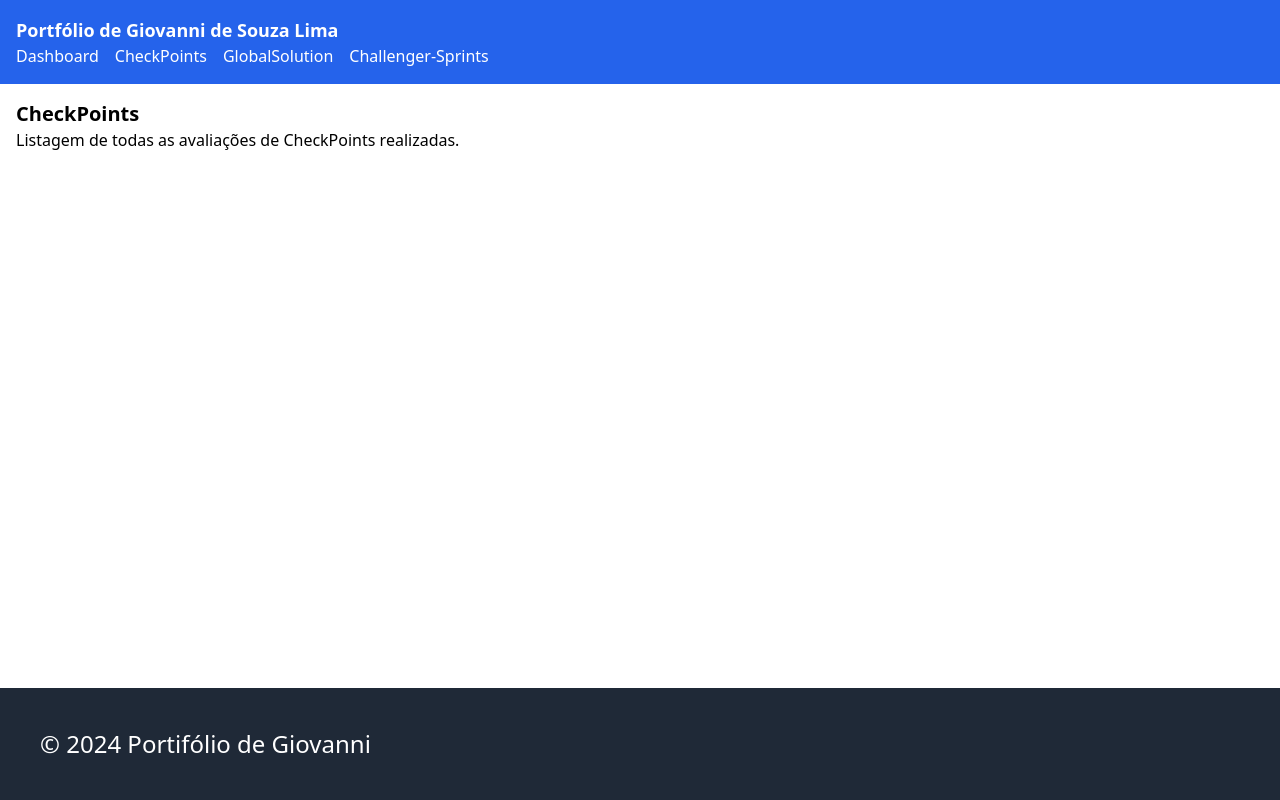
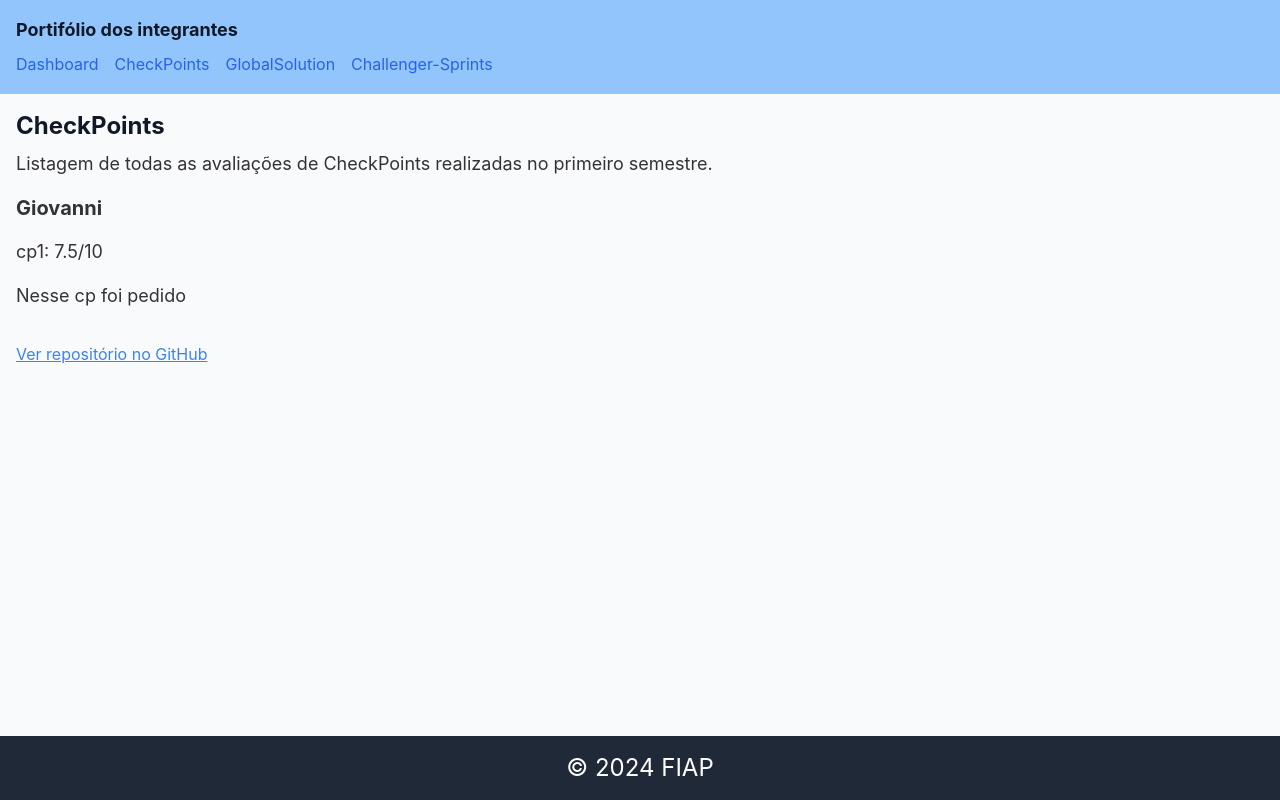
Before and after one commit to GiovanniSouzaL/cp6front-end, a Next.js app in the folder cp6front/: page /checkpoints in a window 1280 px wide. Built offline with nearby package versions, Linux system fonts and the light colour scheme.

Commit message:
Adições bacanudas

```diff
--- a/cp6front/src/app/checkpoints/page.tsx
+++ b/cp6front/src/app/checkpoints/page.tsx
@@ -1,8 +1,14 @@
 export default function CheckPoints() {
     return (
       <div className="p-4">
-        <h2 className="text-xl font-bold">CheckPoints</h2>
-        <p>Listagem de todas as avaliações de CheckPoints realizadas.</p>
+        <h2 className="text-2xl font-bold">CheckPoints</h2>
+        <p>Listagem de todas as avaliações de CheckPoints realizadas no primeiro semestre.</p>
+        <p className="text-xl font-bold mb-4">Giovanni</p>
+        <p>cp1: 7.5/10</p>
+        <p>Nesse cp foi pedido</p>
+                <a
+          href="https://github.com/GiovanniSouzaL/CP1" target="_blank" rel="noopener noreferrer" className="inline-block mt-4 text-blue-500 underline hover:text-blue-700 transition duration-200">Ver repositório no GitHub
+        </a>
       </div>
     );
   }
--- a/cp6front/src/app/globals.css
+++ b/cp6front/src/app/globals.css
@@ -1,3 +1,92 @@
 @tailwind base;
 @tailwind components;
 @tailwind utilities;
+
+*,
+*::before,
+*::after {
+  margin: 0;
+  padding: 0;
+  box-sizing: border-box;
+}
+
+html {
+  scroll-behavior: smooth;
+}
+
+body {
+  font-family: 'Inter', sans-serif;
+  color: #333;
+  background-color: #f9fafb;
+  line-height: 1.6;
+  -webkit-font-smoothing: antialiased;
+  -moz-osx-font-smoothing: grayscale;
+}
+
+a {
+  color: #2563eb;
+  text-decoration: none;
+  transition: color 0.3s ease;
+}
+
+a:hover {
+  color: #1d4ed8;
+}
+
+h1, h2, h3, h4, h5, h6 {
+  font-weight: bold;
+  color: #111827;
+  margin-bottom: 0.5rem;
+}
+
+p {
+  margin-bottom: 1rem;
+  font-size: 1.125rem;
+  line-height: 1.75rem;
+}
+
+button {
+  background-color: #2563eb;
+  color: white;
+  padding: 0.5rem 1rem;
+  border-radius: 0.375rem;
+  font-weight: 600;
+  transition: background-color 0.3s ease;
+}
+
+button:hover {
+  background-color: #1d4ed8;
+}
+
+.container {
+  max-width: 1200px;
+  margin: 0 auto;
+  padding: 0 1rem;
+}
+
+.fade-in {
+  animation: fadeIn 0.5s ease-in-out;
+}
+
+@keyframes fadeIn {
+  from { opacity: 0; }
+  to { opacity: 1; }
+}
+
+.text-center {
+  text-align: center;
+}
+
+.flex-center {
+  display: flex;
+  align-items: center;
+  justify-content: center;
+}
+
+.mt-4 {
+  margin-top: 1rem;
+}
+
+.mb-4 {
+  margin-bottom: 1rem;
+}
--- a/cp6front/src/app/page.tsx
+++ b/cp6front/src/app/page.tsx
@@ -1,16 +1,11 @@
-import Image from 'next/image';
-
 export default function Home() {
   return (
-    <div className="p-4">
-      <h1 className="text-2xl font-bold text-center">Sobre mim</h1>
-      <Image
-                src="../public/giovanni.jpg"
-                alt="Imagem de Giovanni"
-                width={1920}
-                height={1080}
-            />
-
+    <div className="flex flex-col items-center justify-center  p-8 text-center">
+      <h1 className="text-4xl font-bold mb-4">Sobre nós</h1>
+      <p className="text-2xl font-bold mb-4">Giovanni</p>
+      <p className="text-lg max-w-lg">
+        Olá! Sou Giovanni, estudante de Análise e Desenvolvimento de Sistemas na FIAP (1TDSPH). Estou em uma jornada para me tornar desenvolvedor Full Stack, com foco em tecnologias como Java, Python, Next.js e bancos de dados. Busco aprimorar minhas habilidades tanto no back-end quanto no front-end para construir aplicações completas e funcionais. Sigo aprendendo e aplicando as melhores práticas de desenvolvimento, sempre focado em entregar soluções robustas e eficientes.
+      </p>
     </div>
   );
 }
--- a/cp6front/src/components/cabecalho.tsx
+++ b/cp6front/src/components/cabecalho.tsx
@@ -2,8 +2,8 @@ import Link from 'next/link';
 
 export default function Cabecalho() {
   return (
-    <header className="p-4 bg-blue-600 text-white">
-      <h1 className="text-lg font-bold">Portfólio de Giovanni de Souza Lima</h1>
+    <header className="p-4 bg-blue-300 text-white ">
+      <h1 className="text-lg font-bold">Portifólio dos integrantes</h1>
       <nav className="flex space-x-4">
         <Link href="/">Dashboard</Link>
         <Link href="/checkpoints">CheckPoints</Link>
--- a/cp6front/src/components/rodape.tsx
+++ b/cp6front/src/components/rodape.tsx
@@ -1,3 +1,3 @@
 export default function Rodape() {
-    return <footer className="p-10 bg-gray-800 text-white text-2xl ">© 2024 Portifólio de Giovanni</footer>;
+    return <footer className="p-4 bg-gray-800 text-white text-2xl text-center">© 2024 FIAP</footer>;
   }
```
Also changed, not shown: cp6front/src/public/giovanni.jpg (deleted).
